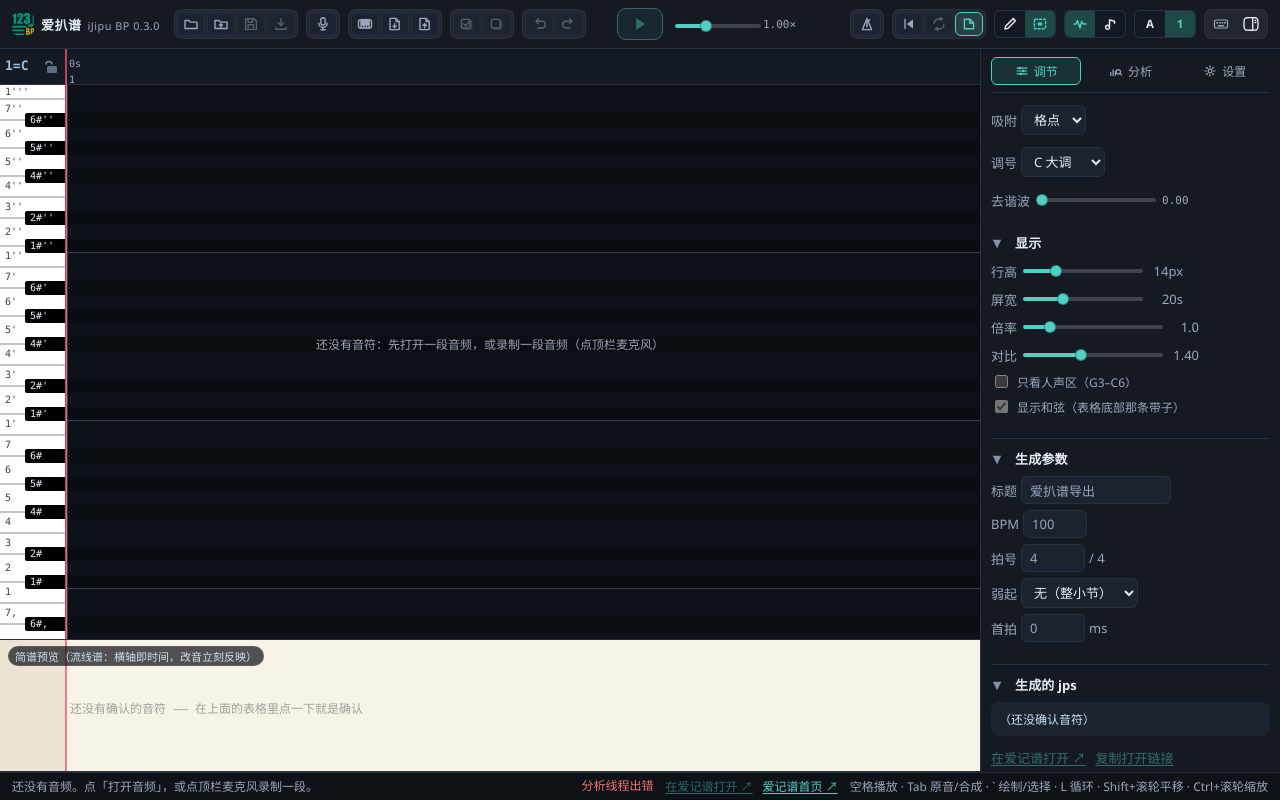
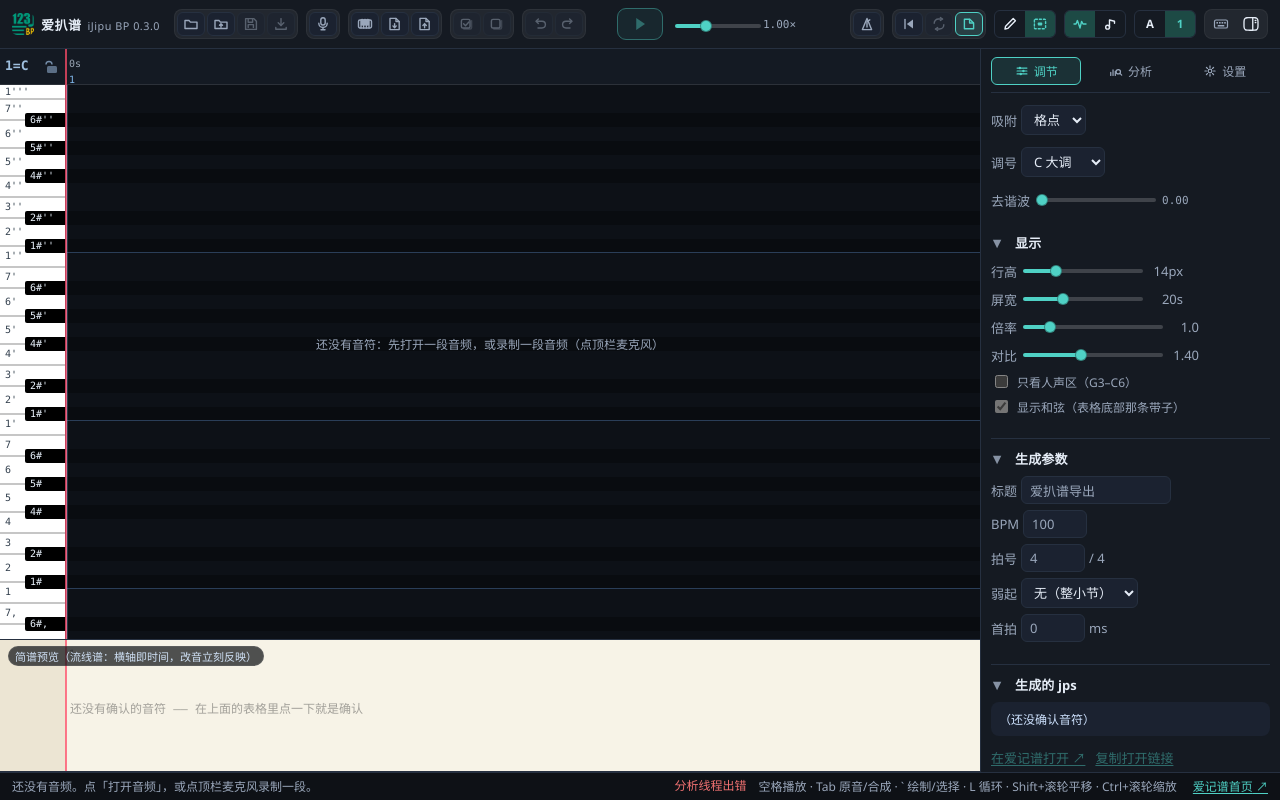
Before and after one commit to snailhome/ijipu-bp, a React (Vite) app: page / in a window 1280 px wide. Built offline with nearby package versions, Linux system fonts and the light colour scheme.

Commit message:
fix(bp): status bar keeps only iJipu home at far right

```diff
--- a/src/App.tsx
+++ b/src/App.tsx
@@ -3690,20 +3690,11 @@ export default function App() {
         <span className="spacer" />
         {error && <span className="err">{error}</span>}
         {notice && <span className="hint">{notice}</span>}
-        <span className="status-links">
-          <button
-            className="link-btn"
-            onClick={openInIpu}
-            disabled={!jps}
-            title={COPY.appOpenTip}
-          >
-            {COPY.appOpen} ↗
-          </button>
-          <button className="link-btn" onClick={goSiteHome} title={COPY.siteHomeTip}>
-            {COPY.siteHome} ↗
-          </button>
-        </span>
         <span className="hint">空格播放 · Tab 原音/合成 · ` 绘制/选择 · L 循环 · Shift+滚轮平移 · Ctrl+滚轮缩放</span>
+        {/* 用户 2026-11-22：状态栏只留「爱记谱首页」，放最右侧；「在爱记谱打开」只在 jps 源码面板 */}
+        <button className="link-btn status-home" onClick={goSiteHome} title={COPY.siteHomeTip}>
+          {COPY.siteHome} ↗
+        </button>
       </div>
     </div>
   )
--- a/src/styles.css
+++ b/src/styles.css
@@ -653,10 +653,9 @@ pre.src {
   align-items: center;
 }
 
-.status-links {
-  display: inline-flex;
-  gap: 10px;
-  align-items: center;
+.status-home {
+  flex: 0 0 auto;
+  margin-left: 4px;
 }
 
 .jps-actions {
```
Also changed, not shown: scripts/ui-probe.mjs (+18 -4 lines).
